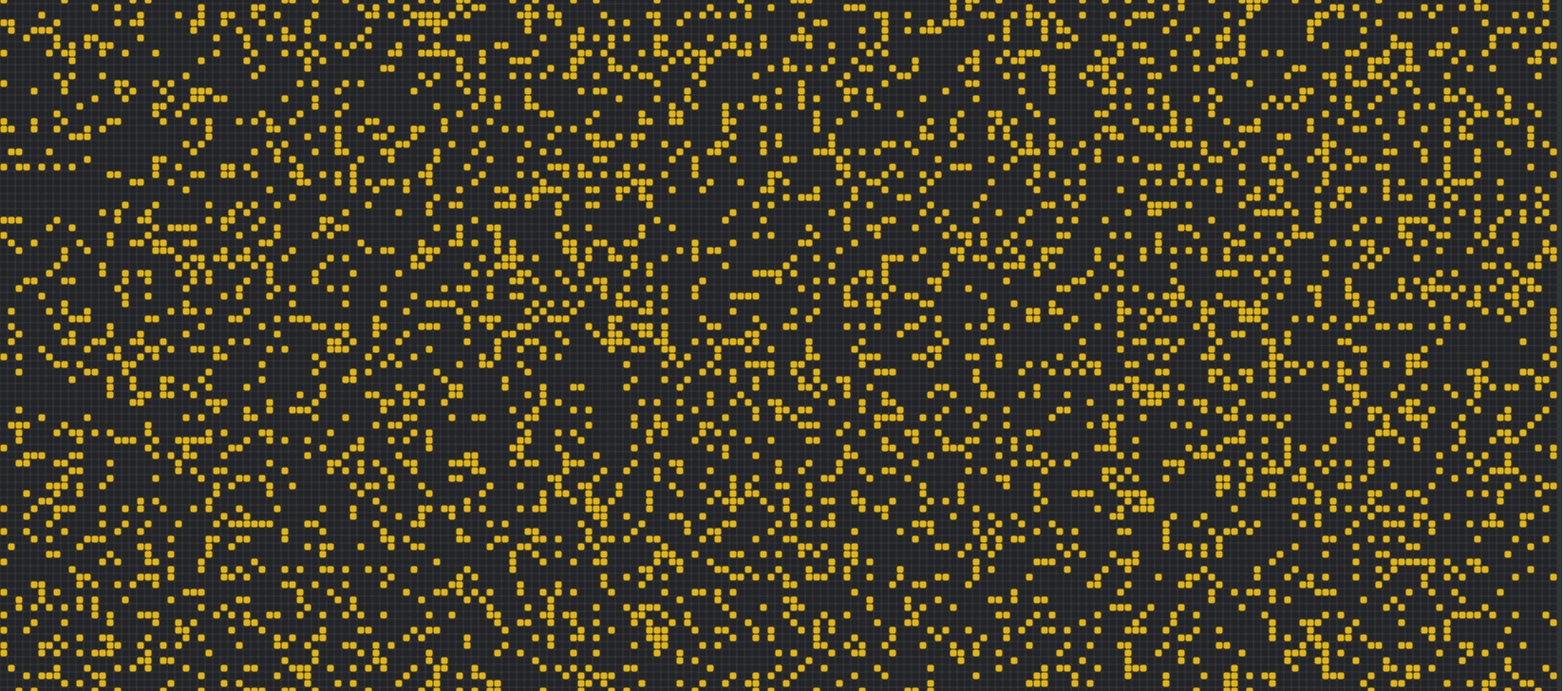
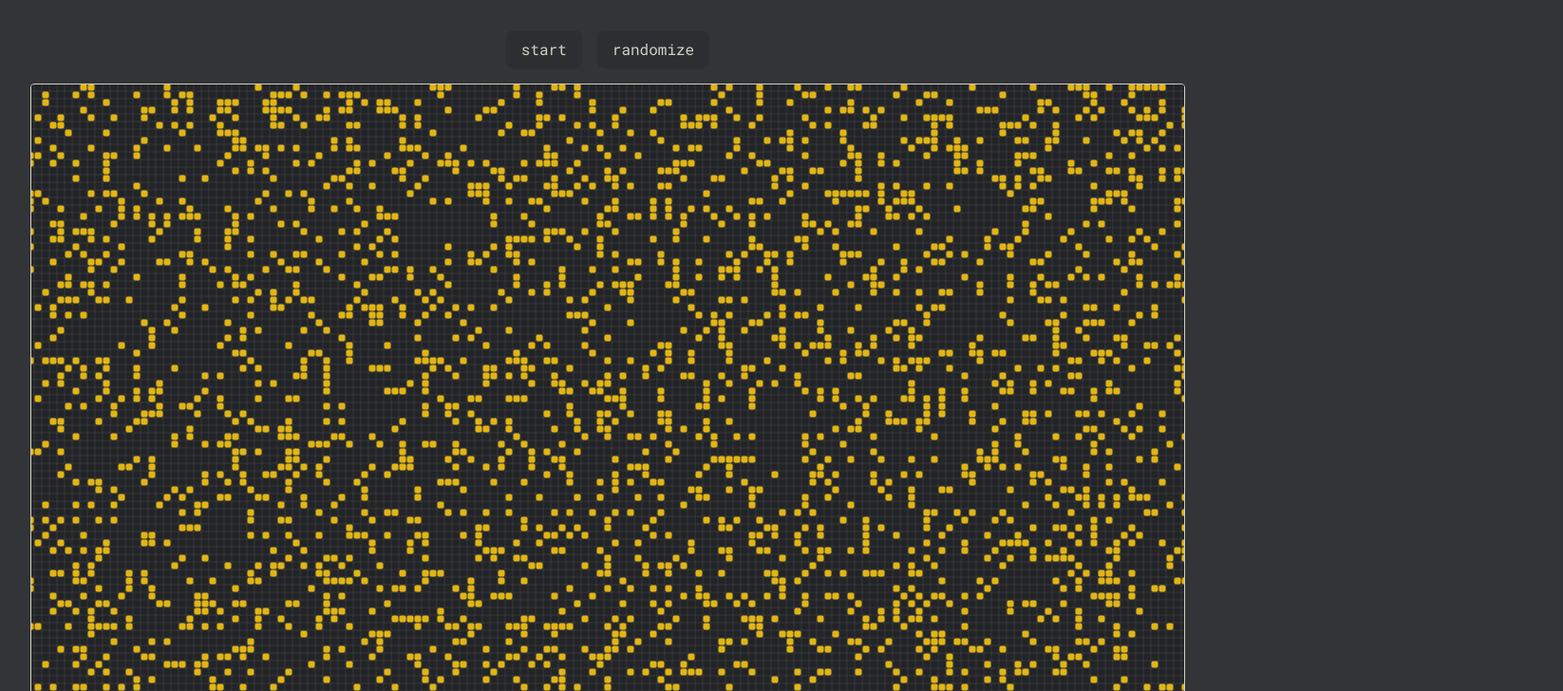
Before and after one commit to kitkovsky/cellular-automata, a Next.js app: page /game-of-life in a window 1280 px wide. Shown: the top 728 px of the page at 95% size, 1646 px wide, since content can reach past the window. Built offline with nearby package versions, Linux system fonts and the light colour scheme.

Commit message:
make the canvas draggable

```diff
--- a/src/app/game-of-life/page.tsx
+++ b/src/app/game-of-life/page.tsx
@@ -5,13 +5,13 @@ import { Button } from '@/components/Button'
 import { drawRoundedRects } from '@/utils/canvas.utils'
 import { tailwindColors } from '~/tailwind.config'
 
-const ROWS_COUNT = 130
-const COLS_COUNT = 250
+const ROWS_COUNT = 200
+const COLS_COUNT = 300
 const CELL_SIZE = 6
 const GAP = 2
 const PADDING_OFFSET = 2
+const CANVAS_WIDTH = COLS_COUNT * (CELL_SIZE + GAP) + PADDING_OFFSET * 2 - GAP
 const CANVAS_HEIGHT = ROWS_COUNT * (CELL_SIZE + GAP) + PADDING_OFFSET * 2 - GAP
-const CANVAS_WIDTH = COLS_COUNT * (CELL_SIZE + GAP) + PADDING_OFFSET * 2 - GAP
 
 const operations = [
   [-1, -1],
@@ -29,6 +29,7 @@ export default function GameOfLifeCanvas() {
 
   const canvasRef = useRef<HTMLCanvasElement>(null)
   const gridRef = useRef<boolean[][]>([])
+  const canvasContainerRef = useRef<HTMLDivElement>(null)
 
   useEffect(() => {
     if (!canvasRef.current) return
@@ -63,9 +64,53 @@ export default function GameOfLifeCanvas() {
     }
   }, [isRunning])
 
+  useEffect(() => {
+    if (!canvasContainerRef.current) return
+
+    const container = canvasContainerRef.current
+
+    container.scrollLeft = (CANVAS_WIDTH - container.clientWidth) / 2
+    container.scrollTop = (CANVAS_HEIGHT - container.clientHeight) / 2
+
+    let pos = { top: 0, left: 0, x: 0, y: 0 }
+
+    const mouseDownHandler = (e: MouseEvent): void => {
+      pos = {
+        left: container.scrollLeft,
+        top: container.scrollTop,
+        x: e.clientX,
+        y: e.clientY,
+      }
+
+      container.classList.remove('cursor-grab')
+      container.classList.add('cursor-grabbing')
+
+      document.addEventListener('mousemove', mouseMoveHandler)
+      document.addEventListener('mouseup', mouseUpHandler)
+    }
+
+    const mouseMoveHandler = (e: MouseEvent): void => {
+      const dx = e.clientX - pos.x
+      const dy = e.clientY - pos.y
+
+      container.scrollTop = pos.top - dy
+      container.scrollLeft = pos.left - dx
+    }
+
+    const mouseUpHandler = (): void => {
+      container.classList.remove('cursor-grabbing')
+      container.classList.add('cursor-grab')
+
+      document.removeEventListener('mousemove', mouseMoveHandler)
+      document.removeEventListener('mouseup', mouseUpHandler)
+    }
+
+    container.addEventListener('mousedown', mouseDownHandler)
+  }, [])
+
   return (
-    <div className="flex h-screen flex-col items-center justify-center">
-      <div className="mb-4 flex gap-4">
+    <div className="relative flex h-full max-h-screen flex-col items-center justify-center gap-4 py-4 md:py-6 lg:py-8">
+      <div className="flex gap-4">
         <Button onClick={() => setIsRunning((prev) => !prev)}>
           {isRunning ? 'stop' : 'start'}
         </Button>
@@ -79,8 +124,16 @@ export default function GameOfLifeCanvas() {
         </Button>
       </div>
 
-      <div className="rounded border border-white p-1">
-        <canvas width={CANVAS_WIDTH} height={CANVAS_HEIGHT} ref={canvasRef} />
+      <div
+        ref={canvasContainerRef}
+        className="h-full w-full cursor-grab overflow-auto rounded border border-white p-1"
+      >
+        <canvas
+          width={CANVAS_WIDTH}
+          height={CANVAS_HEIGHT}
+          ref={canvasRef}
+          className="h-fit w-fit"
+        />
       </div>
     </div>
   )
--- a/src/app/layout.tsx
+++ b/src/app/layout.tsx
@@ -12,7 +12,12 @@ export const metadata: Metadata = {
 export default function RootLayout({ children }: { children: JSX.Element }) {
   return (
     <html lang="en">
-      <body className={cn(roboto.className, 'w-screen max-w-full bg-gray60')}>
+      <body
+        className={cn(
+          roboto.className,
+          'mx-auto h-full max-h-screen w-screen max-w-screen-2xl bg-gray60 px-4 md:px-6 lg:px-8',
+        )}
+      >
         {children}
       </body>
     </html>
```
